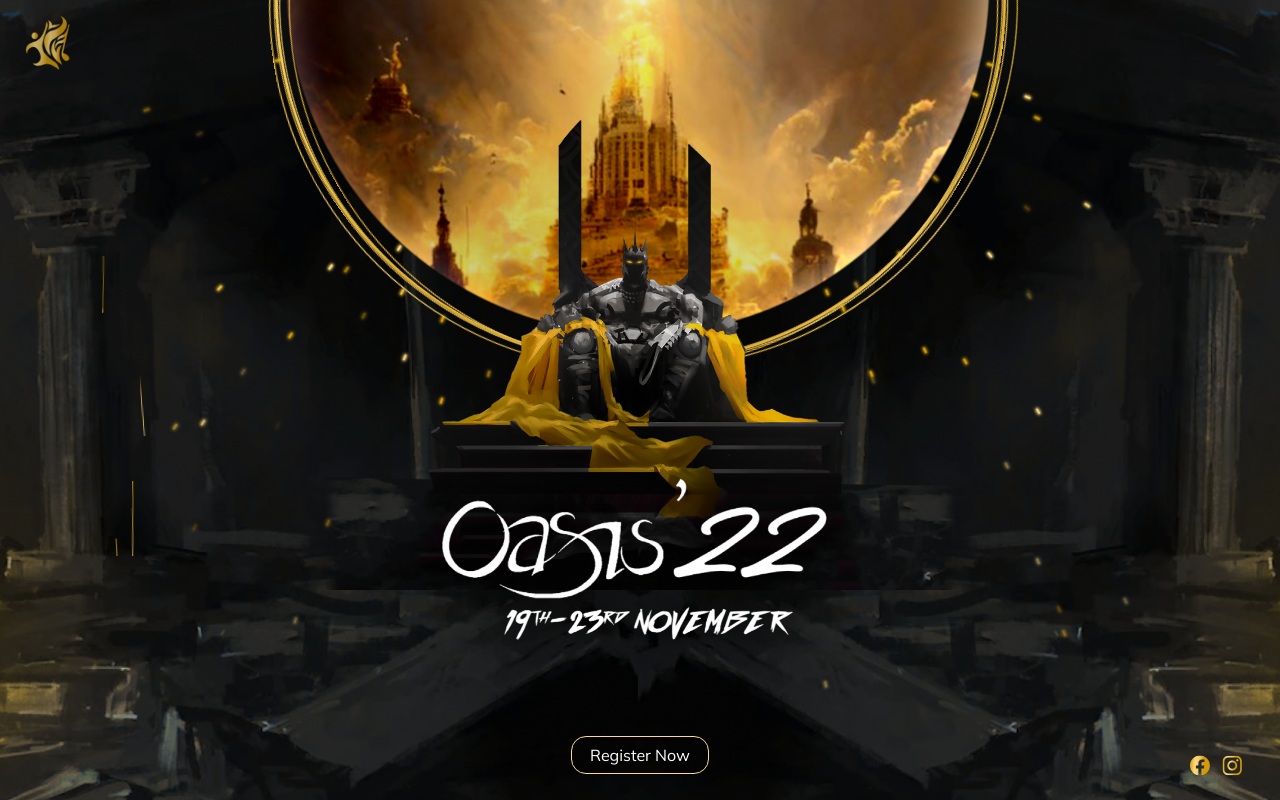
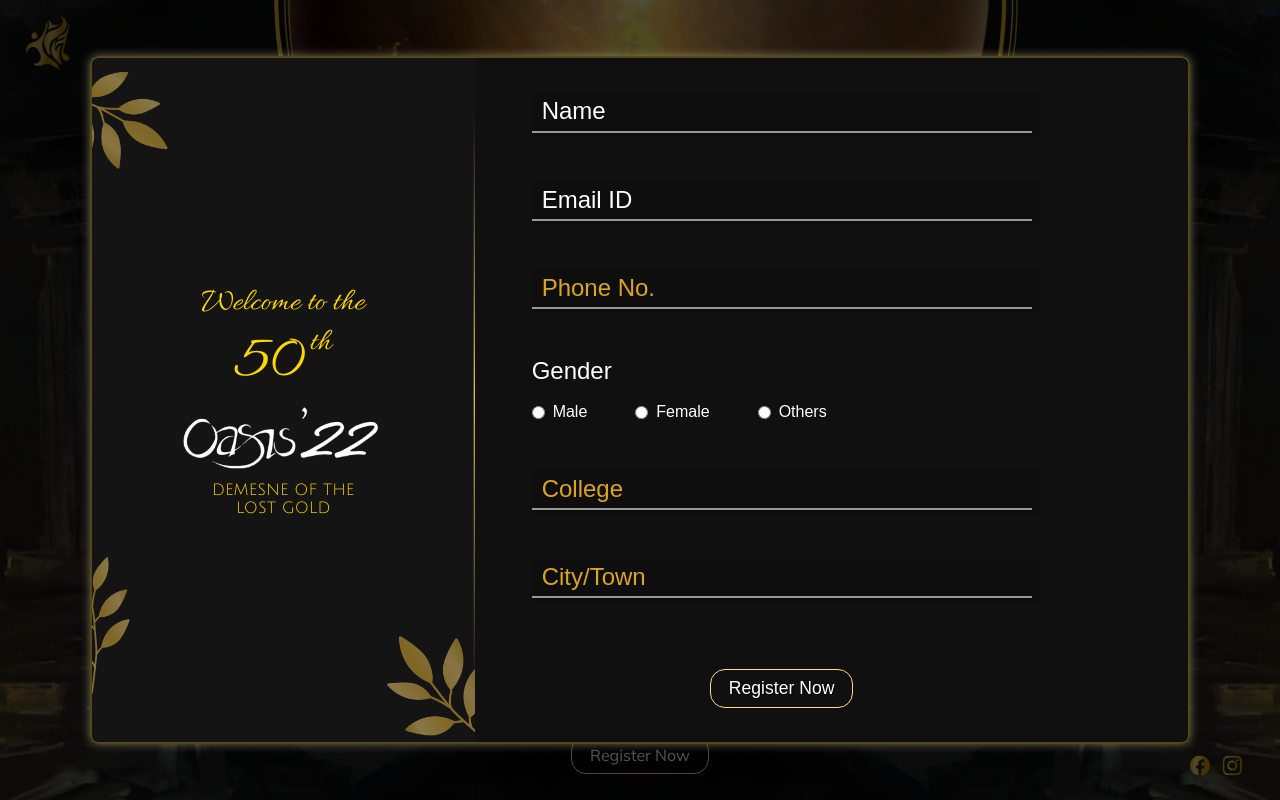
Before and after one commit to dvm-bitspilani/OASIS-2022-Main, a React (Create React App) app: page / in a window 1280 px wide. Built offline with nearby package versions, Linux system fonts and the light colour scheme.

Commit message:
form-state object

```diff
--- a/src/Pages/Home.js
+++ b/src/Pages/Home.js
@@ -5,7 +5,7 @@
 export default function Home() {
   return (
     <div>
-      {/*<Registration/>*/}
+      <Registration/>
       <Lander />
     </div>
   );
--- a/src/components/RegForm.js
+++ b/src/components/RegForm.js
@@ -13,16 +13,9 @@
   });
 
   const handleInputClick = (e) => {
-    let label = e.target.parentNode.querySelector("label");
-    let input = e.target.parentNode.querySelector("input");
+    const label = e.target.parentNode.querySelector("label");
+    const input = e.target.parentNode.querySelector("input");
 
-
-    // labelList.forEach((label)=>{
-    //   if(label.hasAttribute('shiftUp'))
-    //     label.removeAttribute('shiftUp')
-
-    // })
-    // console.log(labelList)
     if (input.hasAttribute("activeInput")) {
       input.blur();
     } else {
@@ -32,8 +25,29 @@
       label.toggleAttribute("shiftUp");
       input.toggleAttribute("activeInput")
     }
+    else{
+      input.focus()
+    }
     // console.log(input,label)
   };
+
+  const nameChangeHandler=(e)=>{
+    setUserInfo((prevInfo)=>({...prevInfo,name:e.target.value}))
+  }
+  const emailChangeHandler=(e)=>{
+    setUserInfo((prevInfo)=>({...prevInfo,email:e.target.value}))
+  }
+  const phoneChangeHandler=(e)=>{
+    setUserInfo((prevInfo)=>({...prevInfo,phone:e.target.value}))
+  }
+  const genderChangeHandler=(e)=>{
+    setUserInfo((prevInfo)=>{
+      if(e.target.checked){
+
+        return({...prevInfo,gender:e.target.dataset.gender})
+      }
+    })
+  }
 
   return (
     <div className={RegFormCSS.regFormBox}>
@@ -43,18 +57,18 @@
           onClick={handleInputClick}
         >
           <label>Name</label>
-          <input type="text" className={RegFormCSS.textInput} />
+          <input type="text" className={RegFormCSS.textInput} onChange={nameChangeHandler}/>
         </div>
         <div className={RegFormCSS.formControl} onClick={handleInputClick}>
           <label>Email ID</label>
-          <input type="text" className={RegFormCSS.textInput} />
+          <input type="text" className={RegFormCSS.textInput} onChange={emailChangeHandler}/>
         </div>
         <div
           className={`${RegFormCSS.formControl} ${RegFormCSS.phoneControl}`}
           onClick={handleInputClick}
         >
           <label>Phone No.</label>
-          <input type="text" className={RegFormCSS.textInput} />
+          <input type="text" className={RegFormCSS.textInput} onChange={phoneChangeHandler} />
         </div>
         <div
           className={`${RegFormCSS.formControl} ${RegFormCSS.genderControl} `}
@@ -62,15 +76,15 @@
           <label>Gender</label>
           <div className={RegFormCSS.genderOptions}>
             <div className={RegFormCSS.male}>
-              <input type="radio" className={RegFormCSS.genderInput} />
+              <input type="radio" data-gender="male" className={RegFormCSS.genderInput} name="gender" onChange={genderChangeHandler}/>
               <span>Male</span>
             </div>
             <div className={RegFormCSS.female}>
-              <input type="radio" className={RegFormCSS.genderInput} />
+              <input type="radio" data-gender="female" className={RegFormCSS.genderInput} name="gender" onChange={genderChangeHandler}/>
               <span>Female</span>
             </div>
             <div className={RegFormCSS.others}>
-              <input type="radio" className={RegFormCSS.genderInput} />
+              <input type="radio" data-gender="others" className={RegFormCSS.genderInput} name="gender" onChange={genderChangeHandler}/>
               <span>Others</span>
             </div>
           </div>
@@ -89,6 +103,8 @@
           <label>City/Town</label>
           <input className={RegFormCSS.dropDownInput} />
         </div>
+
+        <button type="submit" className={RegFormCSS.submitForm}>Register Now</button>
       </form>
     </div>
   );
--- a/src/styles/RegForm.module.css
+++ b/src/styles/RegForm.module.css
@@ -1,5 +1,5 @@
 .regFormBox {
-    background-color:rgb(16, 16, 16);
+    background-color: rgb(16, 16, 16);
     color: white;
 
     display: flex;
@@ -7,18 +7,22 @@
 
     align-items: center;
     justify-content: center;
+    border: 2px solid #524916;
+    border-radius: 0rem 0.5rem 0.5rem 0rem;
+    border-left: none;
+    overflow: hidden;
 
 }
 
 .regForm {
-    width: 75%;
-    max-width: 450px;
+    width: 85%;
+    max-width: 500px;
     height: 90%;
     display: flex;
     flex-direction: column;
     gap: 3rem;
     font-family: Arial, Helvetica, sans-serif;
-    transform: translateX(-15%);
+    transform: translateX(-10%);
 }
 
 
@@ -29,19 +33,23 @@
 
 }
 
-.genderControl{
+.genderControl {
     height: 4rem;
 }
-.male,.female,.others{
+
+.male,
+.female,
+.others {
     display: flex;
     align-items: center;
-    gap:0.5rem;
+    gap: 0.5rem;
 }
 
-.genderControl span{
+.genderControl span {
     margin-right: 3rem;
 }
-.genderInput{
+
+.genderInput {
     position: relative !important;
 }
 
@@ -67,7 +75,8 @@
 
 
 }
-.genderControl > input {
+
+.genderControl>input {
     height: 0.5rem;
 }
 
@@ -83,6 +92,7 @@
     transform-origin: left;
     display: flex;
     align-items: center;
+    padding-left: 10px;
 
 
 }
@@ -99,6 +109,15 @@
 
 .genderControl {
     border: none;
+    height: 4rem;
+    padding: none;
+
+}
+.genderControl > label{
+    padding-left:0px ;
+    display: flex;
+    align-items: flex-start;
+    height: fit-content;
 
 }
 
@@ -110,6 +129,32 @@
     height: 100%;
 }
 
-.formControl label[shiftUp]{
-    transform:  scale(0.65) translate(0,-100%);
+.formControl label[shiftUp] {
+    transform: scale(0.65) translate(0, -100%);
+    padding-left: 0;
 }
+
+
+button.submitForm{
+    padding: 8px 18px;
+  border: 1px solid #fedb7e;
+  border-radius: 15px;
+
+  margin-top: auto;
+  margin-left: auto;
+  margin-right: auto;
+  background: none;
+  color: white;
+  font-size: 1.1rem;
+ text-shadow: 1px 1px black;
+}
+
+button.submitForm:hover {
+    background: linear-gradient(94.75deg,
+            #d19a08 0%,
+            #fedb7e 16.49%,
+            #ebb935 43.37%,
+            #fcd776 74.96%,
+            #d19a08 100%);
+    cursor: pointer;
+}
--- a/src/styles/RegWelcome.module.css
+++ b/src/styles/RegWelcome.module.css
@@ -9,6 +9,7 @@
     display: flex;
     justify-content: center;
     align-items: center;
+    z-index: 2;
 }
 
 .flower{
@@ -67,7 +68,9 @@
 
 .line{
     position: absolute;
-    right: 0;
+    right: -1.5px;
+    z-index: 3;
     height: 85%;
     width: 3px;
+
 }
--- a/src/styles/Registration.module.css
+++ b/src/styles/Registration.module.css
@@ -2,9 +2,9 @@
     width: 100vw;
     height: 100vh;
     position: fixed;
-    z-index: 2;
+    z-index: 10;
 
-    background: hsla(0, 0%, 0%, 0.7);
+    background: hsla(0, 0%, 0%, 0.675);
 
     display: grid;
     place-items: center;
```
